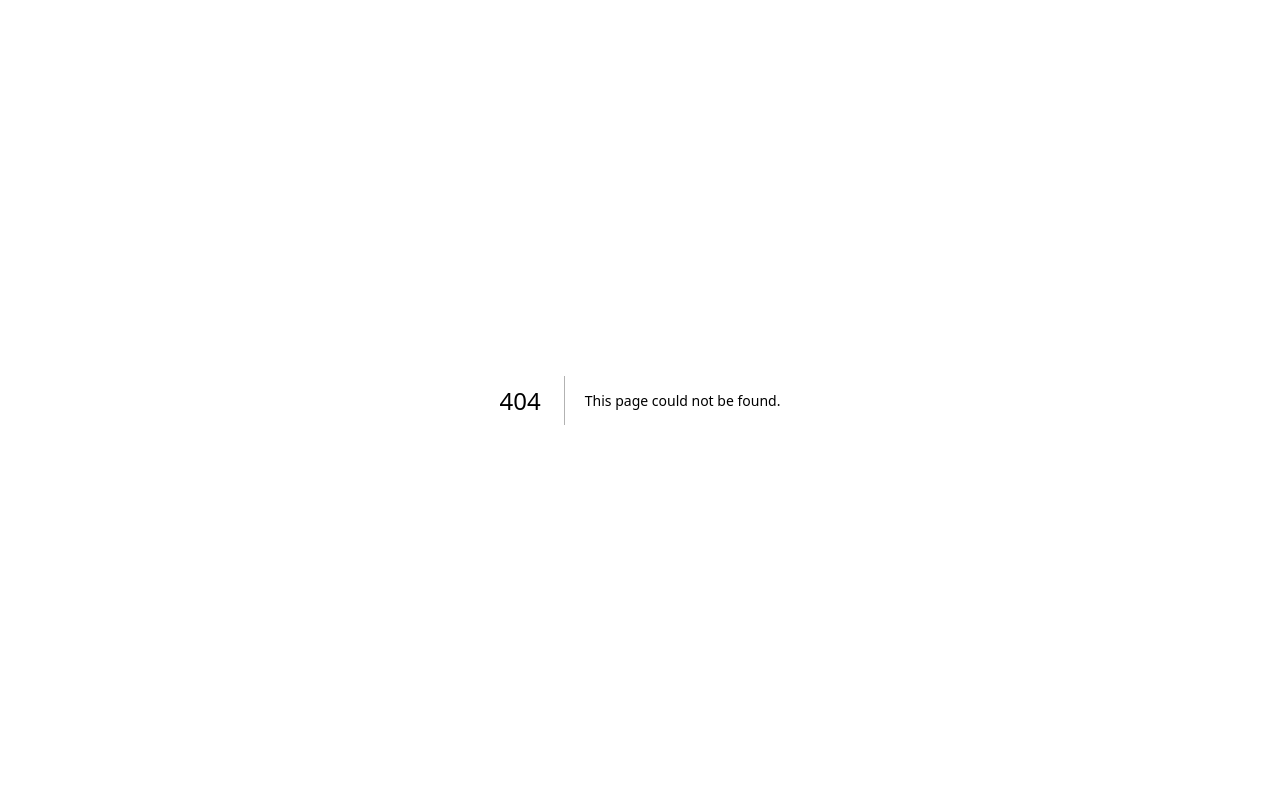
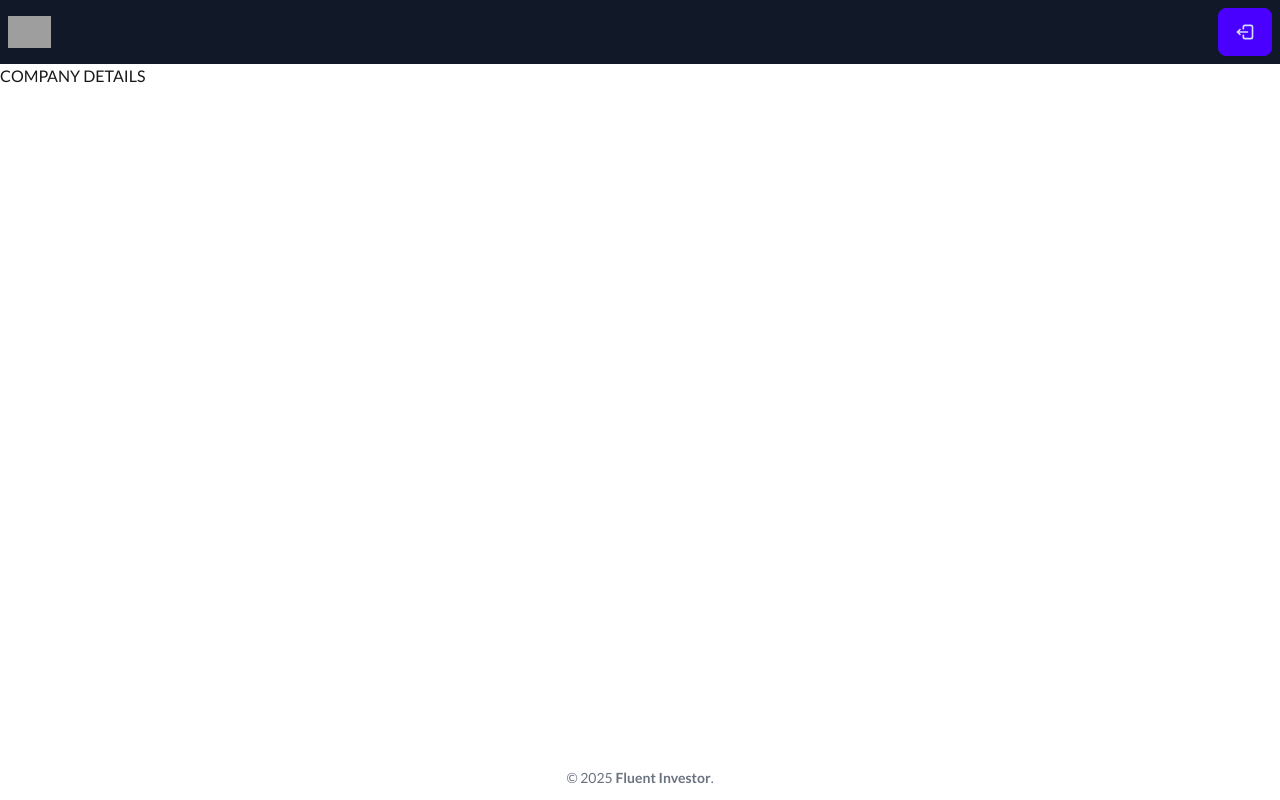
Before and after one commit to georgephilippas-ber/finance-fastapi-sqlmodel, a Next.js app in the folder nexus/: page /members/company/details in a window 1280 px wide. Before the commit this address had no page. Built offline with nearby package versions, Linux system fonts and the light colour scheme; grey boxes are pictures that could not be loaded.

Commit message:
Initial commit

```diff
--- /dev/null
+++ b/nexus/src/app/members/company/details/page.tsx
@@ -0,0 +1,8 @@
+export default function ()
+{
+    return (
+        <div>
+            COMPANY DETAILS
+        </div>
+    );
+}
--- a/nexus/src/app/members/company/search/layout.tsx
+++ b/nexus/src/app/members/company/layout.tsx
@@ -8,8 +8,14 @@ function title(referer: string | null | undefined): string
     {
         const elements_ = referer.split("/");
 
-        if (elements_.some(value => value === "members") && elements_.some(value => value === "company") && elements_.some(value => value === "search"))
-            return "Company Search";
+        if (elements_.some(value => value === "company"))
+        {
+            if (elements_.some(value => value === "search"))
+                return "Company Search";
+
+            if (elements_.some(value => value === "details"))
+                return "Company Details";
+        }
 
         return "";
     }
--- a/nexus/src/app/members/company/search/page.tsx
+++ b/nexus/src/app/members/company/search/page.tsx
@@ -1,17 +1,20 @@
 'use client'
 
-import {CompanyOverview} from "@/components/server/company/company-overview";
+import {CompanyOverview} from "@/components/client/company/company-overview";
 import {search} from "@/actions/financial/company";
 import {useEffect, useState} from "react";
 import {company_overview_type} from "@/schema/schema";
 import {AiFillSetting} from "react-icons/ai";
 import {sessionAdd, sessionGet} from "@/actions/authentication/session";
+import {useRouter} from "next/navigation";
 
 export default function ()
 {
     const [queryResults, setQueryResults] = useState<company_overview_type[]>([]);
 
     const [query, setQuery] = useState<string>("");
+
+    const router = useRouter();
 
     useEffect(() =>
     {
```
Also changed, not shown: nexus/src/components/client/company/company-overview.tsx (renamed from nexus/src/components/server/company/company-overview.tsx), 1 other file (tests, documents, lock files or other folders).
